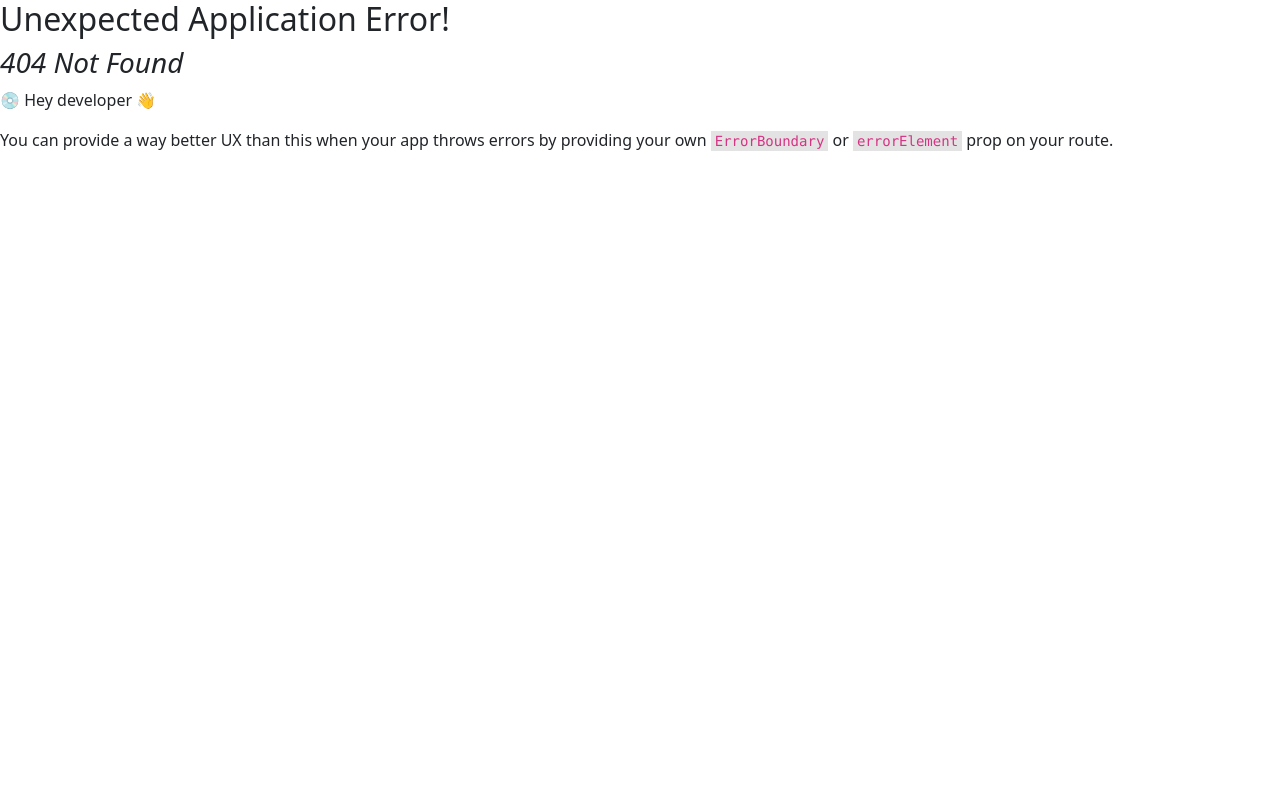
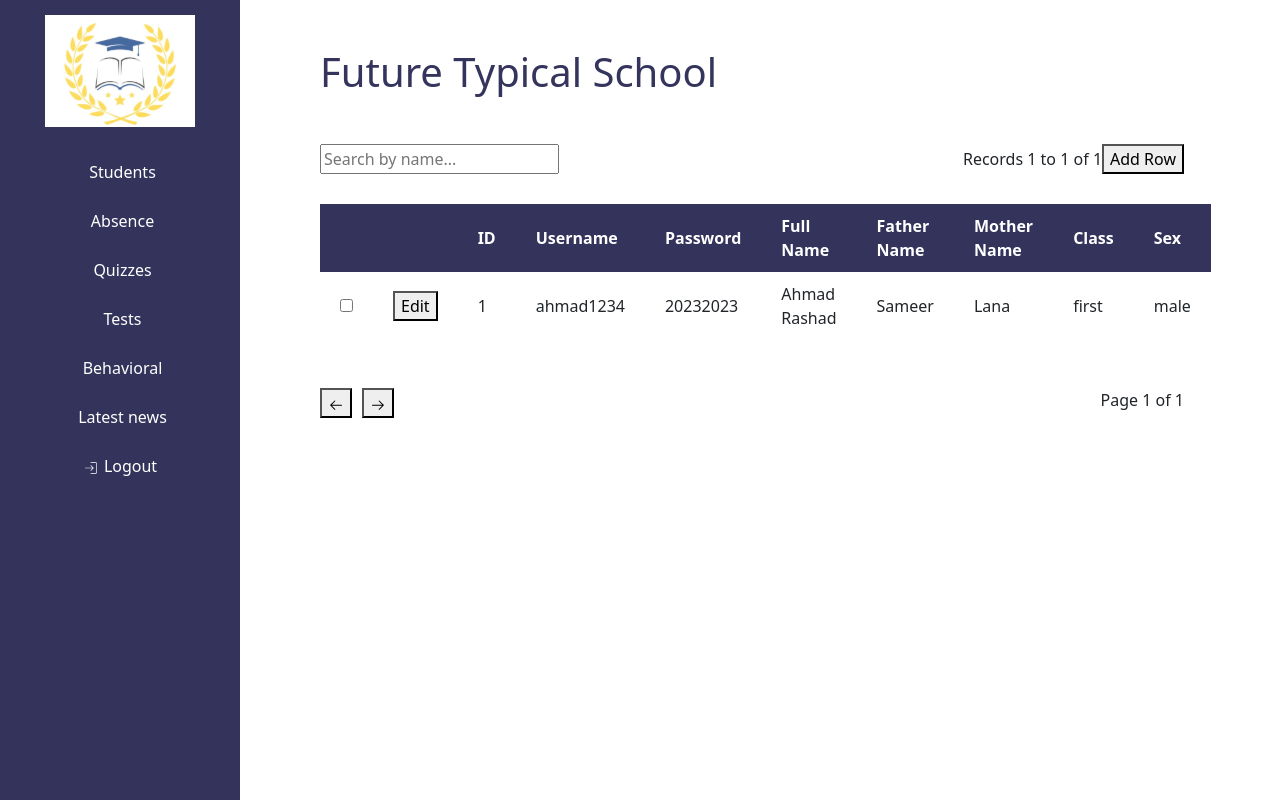
Before and after one commit to ranimRefaie/Future_School, a React (Vite) app: page /students in a window 1280 px wide. Before the commit this address had no page. Built offline with nearby package versions, Linux system fonts and the light colour scheme.

Commit message:
first commit

```diff
--- a/src/Dashboard/Components/Sidebar/Sidebar.css
+++ b/src/Dashboard/Components/Sidebar/Sidebar.css
@@ -1,5 +1,5 @@
 .countiner-sidebar {
-    width: 15%;
+    width: 15rem;
     height: 100vh;
     position: fixed;
     left: 0;
--- a/src/Dashboard/Components/Sidebar/Sidebar.jsx
+++ b/src/Dashboard/Components/Sidebar/Sidebar.jsx
@@ -6,7 +6,7 @@ export const Sidebar = () => {
   const Item_Sidebar = [
     {
       id: 1,
-      path: "/dashboard",
+      path: "/students",
       name: "Students",
       icon: "",
     },
--- /dev/null
+++ b/src/Dashboard/Pages/Students/Students.css
@@ -0,0 +1,35 @@
+.page-student {
+    margin-left: 20rem;
+    margin-top: 3rem;
+    width: 80%;
+
+}
+
+.page-student h1 {
+    color: #010133cc;
+}
+
+.page-student table {
+    margin-top: 30px;
+    width: 90%;
+}
+
+.page-student table thead tr th,
+.page-student table tbody tr td {
+    padding: 10px 20px;
+}
+
+.page-student table thead {
+    background-color: #010133cc;
+    color: #fff;
+}
+
+.row-table {
+    width: 90%;
+    justify-content: space-between;
+    margin-top: 3rem;
+}
+
+.group-btn-table {
+    gap: 10px;
+}
--- /dev/null
+++ b/src/Dashboard/Pages/Students/Students.jsx
@@ -0,0 +1,148 @@
+import { useState } from "react";
+import { Sidebar } from "../../Components/Sidebar/Sidebar";
+import "./Students.css";
+import { GoArrowLeft } from "react-icons/go";
+import { GoArrowRight } from "react-icons/go";
+
+const initialData = [
+  {
+    id: 1,
+    username: "ahmad1234",
+    password: "20232023",
+    fullName: "Ahmad Rashad",
+    fatherName: "Sameer",
+    motherName: "Lana",
+    class: "first",
+    sex: "male",
+  },
+];
+
+const Students = () => {
+  const [data, setData] = useState(initialData);
+  const [currentPage, setCurrentPage] = useState(1);
+  const [rowsPerPage] = useState(20);
+  const [selectedRows, setSelectedRows] = useState([]);
+  const [searchTerm, setSearchTerm] = useState("");
+
+  const handleSelectRow = (id) => {
+    setSelectedRows((prev) =>
+      prev.includes(id) ? prev.filter((rowId) => rowId !== id) : [...prev, id]
+    );
+  };
+
+  const handleDelete = () => {
+    setData(data.filter((item) => !selectedRows.includes(item.id)));
+    setSelectedRows([]);
+  };
+
+  const handleEdit = (id) => {
+    alert`(Edit record with ID: ${id})`;
+  };
+
+  const handleSearch = (e) => {
+    setSearchTerm(e.target.value);
+    setCurrentPage(1);
+  };
+
+  const filteredData = data.filter((item) =>
+    item.fullName.toLowerCase().includes(searchTerm.toLowerCase())
+  );
+  const indexOfLastRow = currentPage * rowsPerPage;
+  const indexOfFirstRow = indexOfLastRow - rowsPerPage;
+  const currentRows = filteredData.slice(indexOfFirstRow, indexOfLastRow);
+
+  return (
+    <div className="flex">
+      <Sidebar />
+      <div className="page-student">
+        <h1>Future Typical School</h1>
+        <div className="row-table flex">
+          <input
+            type="text"
+            placeholder="Search by name..."
+            value={searchTerm}
+            onChange={handleSearch}
+          />
+
+          <div>
+            <span>
+              Records {indexOfFirstRow + 1} to{" "}
+              {Math.min(indexOfLastRow, filteredData.length)} of{" "}
+              {filteredData.length}
+            </span>
+            <button onClick={() => alert("Add new record")}>Add Row</button>
+          </div>
+        </div>
+        <table>
+          <thead>
+            <tr>
+              <th></th>
+              <th></th>
+              <th>ID</th>
+              <th>Username</th>
+              <th>Password</th>
+              <th>Full Name</th>
+              <th>Father Name</th>
+              <th>Mother Name</th>
+              <th>Class</th>
+              <th>Sex</th>
+            </tr>
+          </thead>
+          <tbody>
+            {currentRows.map((row) => (
+              <tr key={row.id}>
+                <td>
+                  <input
+                    type="checkbox"
+                    checked={selectedRows.includes(row.id)}
+                    onChange={() => handleSelectRow(row.id)}
+                  />
+                </td>
+                <td>
+                  <button onClick={() => handleEdit(row.id)}>Edit</button>
+                </td>
+                <td>{row.id}</td>
+                <td>{row.username}</td>
+                <td>{row.password}</td>
+                <td>{row.fullName}</td>
+                <td>{row.fatherName}</td>
+                <td>{row.motherName}</td>
+                <td>{row.class}</td>
+                <td>{row.sex}</td>
+              </tr>
+            ))}
+          </tbody>
+        </table>
+        {selectedRows.length > 0 && (
+          <button onClick={handleDelete}>Delete Selected</button>
+        )}
+        <div className="row-table flex">
+          <div className="group-btn-table flex">
+            <button
+              onClick={() => setCurrentPage((prev) => Math.max(prev - 1, 1))}
+            >
+              <GoArrowLeft />
+            </button>
+            <button
+              onClick={() =>
+                setCurrentPage((prev) =>
+                  Math.min(
+                    prev + 1,
+                    Math.ceil(filteredData.length / rowsPerPage)
+                  )
+                )
+              }
+            >
+              <GoArrowRight />
+            </button>
+          </div>
+          <span>
+            Page {currentPage} of {Math.ceil(filteredData.length / rowsPerPage)}
+          </span>
+        </div>
+      </div>
+    </div>
+  );
+};
+
+export default Students;
--- a/src/router.jsx
+++ b/src/router.jsx
@@ -4,6 +4,7 @@ import Sign from "./Pages/Sign/Sign";
 import { About } from "./Pages/AboutUs/About";
 import { ContactUs } from "./Pages/ContactUs/ContactUs";
 import { Home } from "./Dashboard/Pages/Home/Home";
+import Students from "./Dashboard/Pages/Students/Students";
 const router = createBrowserRouter([
   {
     path: "/",
@@ -26,6 +27,11 @@ const router = createBrowserRouter([
     path: "/dashboard",
     element: <Home />,
   },
+
+  {
+    path: "/students",
+    element: <Students />,
+  },
 ]);
 
 export default router;
```
